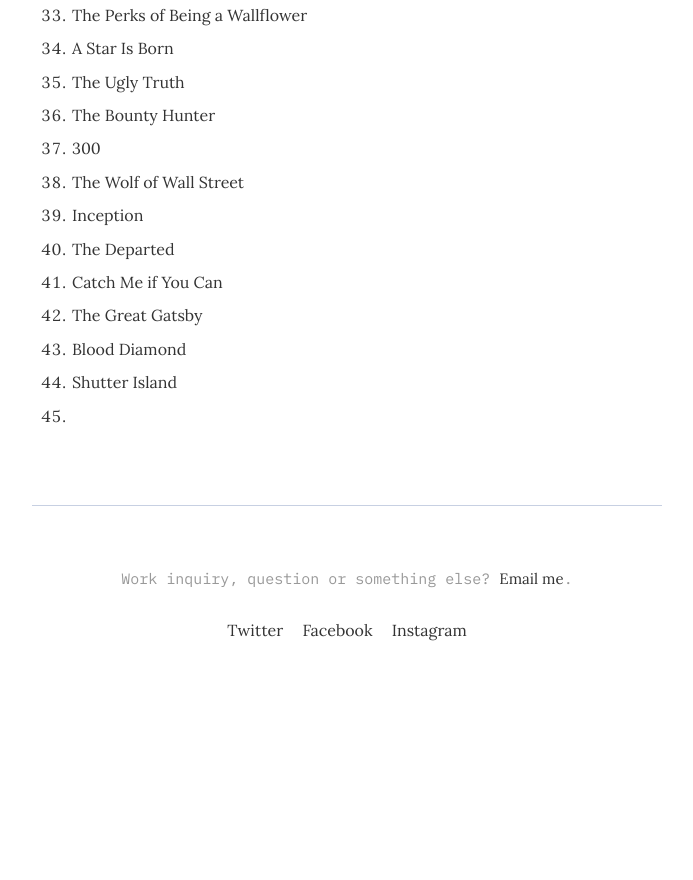
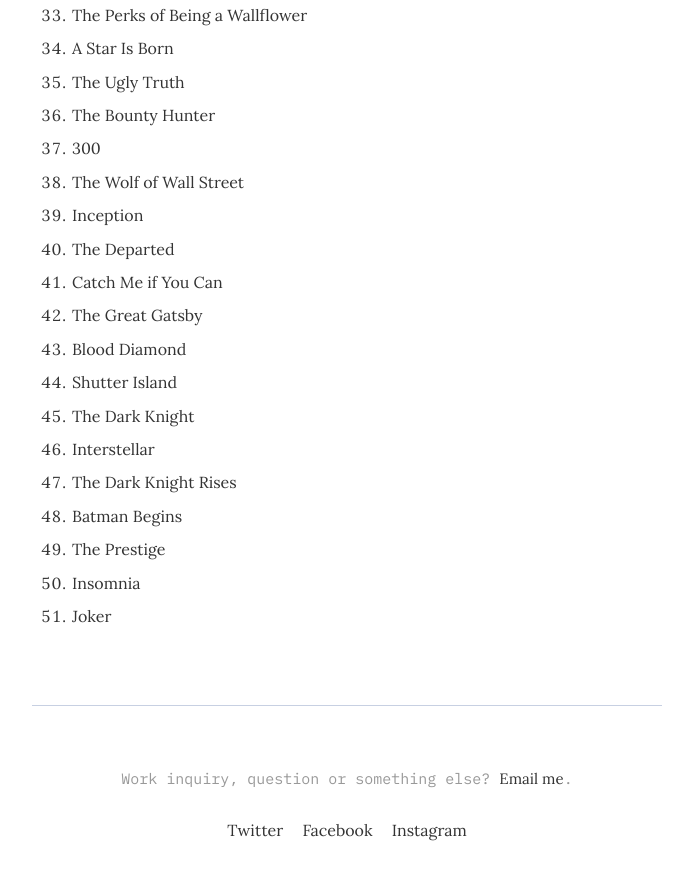
Before and after one commit to argumentativeyouth/pblog, a Jekyll site: the page built from _pages/movies.md, in a window 1280 px wide and 900 px high, scrolled down 1353 px. Shown: the top 880 px of the window, without its empty margins (293-986 px from the left). Built offline with Jekyll 4.4.1, drawn with Linux system fonts in a browser that asks for light colours; before the commit the page ends 2052 px from its top, so only the background shows below that.

Commit message:
Update movies.md

```diff
--- a/_pages/movies.md
+++ b/_pages/movies.md
@@ -49,4 +49,10 @@
 42. The Great Gatsby
 43. Blood Diamond
 44. Shutter Island
-45.
+45. The Dark Knight
+46. Interstellar
+47. The Dark Knight Rises
+48. Batman Begins
+49. The Prestige
+50. Insomnia
+51. Joker
```
